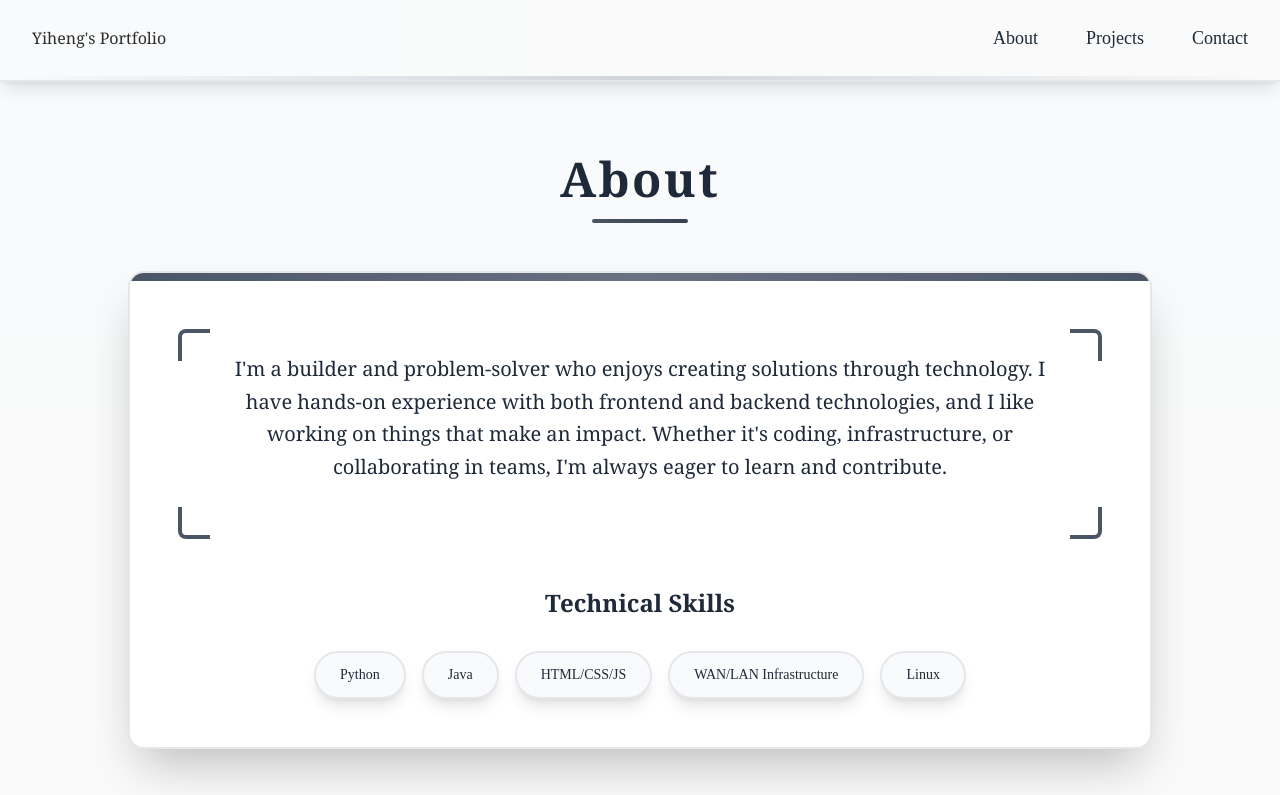
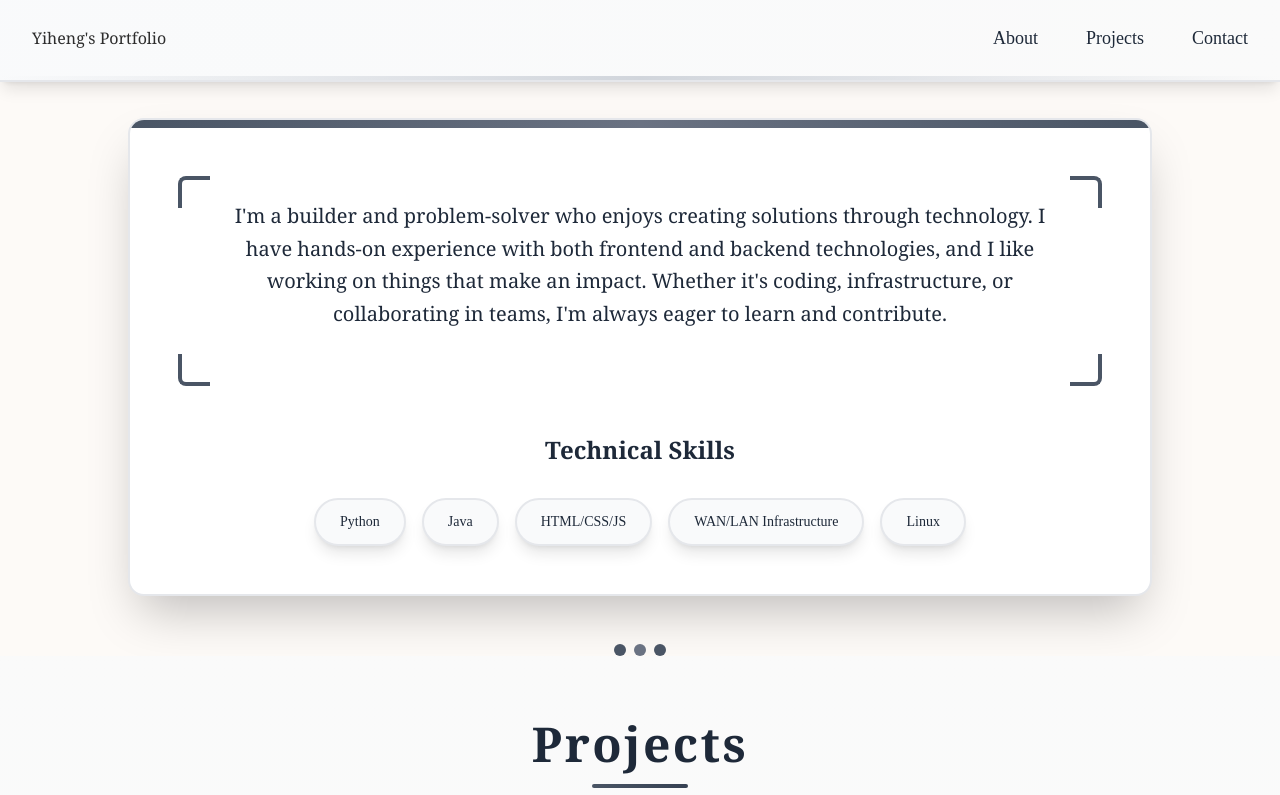
Before and after one commit to gohyiheng/webPortfolio, a Next.js app: page / in a window 1280 px wide. Shown: the top 795 px of the page. Built offline with nearby package versions, Linux system fonts and the light colour scheme.

Commit message:
update: imported navbar from navbar.tsx instead of copypaste

```diff
--- a/src/pages/components/about.tsx
+++ b/src/pages/components/about.tsx
@@ -8,22 +8,17 @@ const About = () => {
   ];
 
   return (
-    <section className="px-8 py-16 mx-auto bg-gradient-to-b from-gray-50 to-neutral-50 min-h-screen flex items-center">
-      <div className="max-w-5xl mx-auto">
-        {/* heading */}
-        <div className="text-center mb-12">
-          <h2 className="text-5xl font-bold text-gray-800 mb-4 font-serif tracking-wider">
-            About
-          </h2>
-          <div className="w-24 h-1 bg-gradient-to-r from-gray-600 to-gray-700 mx-auto rounded-full"></div>
-        </div>
+      <div className="max-w-5xl pt-9 mx-auto">
+        {/* Traditional Japanese-style heading */}
 
-        {/* Main content*/}
+
+        {/* Main content with traditional paper-like background */}
         <div className="bg-white rounded-2xl shadow-2xl border-2 border-gray-200 overflow-hidden">
-          {/* top border */}
+          {/* Decorative top border */}
           <div className="h-2 bg-gradient-to-r from-gray-600 via-gray-500 to-gray-600"></div>
 
           <div className="p-12">
+            {/* text layout */}
             <div className="relative">
               {/* corner elements */}
               <div className="absolute top-0 left-0 w-8 h-8 border-l-4 border-t-4 border-gray-600 rounded-tl-lg"></div>
@@ -70,7 +65,6 @@ const About = () => {
           </div>
         </div>
       </div>
-    </section>
   );
 };
 
```
